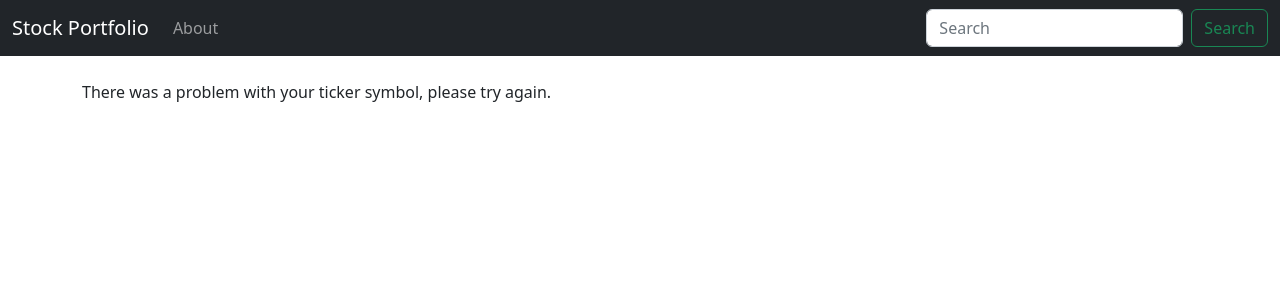
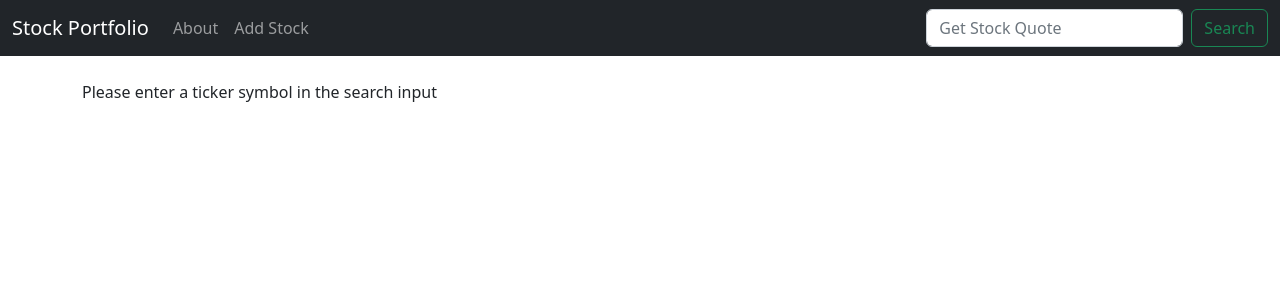
Before and after one commit to Eric-Souza/django-stock-market, a Django app: page / in a window 1280 px wide. Shown: the top 300 px of the page. Run offline with Django 3.2, Linux system fonts and the light colour scheme; data that the repository does not hold is empty.

Commit message:
feat: :sparkles: search field developed and stock model created

```diff
--- a/stock_market_app/quotes/models.py
+++ b/stock_market_app/quotes/models.py
@@ -1,3 +1,7 @@
 from django.db import models
 
-# Create your models here.
+class Stock(models.Model):
+  ticker = models.CharField(max_length=10)
+
+  def __str__(self):
+    return self.ticker
--- /dev/null
+++ b/stock_market_app/quotes/templates/add_stock.html
@@ -0,0 +1,6 @@
+{% extends 'base.html' %}
+{% block content %}
+
+  <h1>Add stock</h1>
+
+{% endblock %}
--- a/stock_market_app/quotes/templates/base.html
+++ b/stock_market_app/quotes/templates/base.html
@@ -31,14 +31,23 @@
             <li class="nav-item">
               <a class="nav-link" href="{% url 'about' %}">About</a>
             </li>
+
+            <li class="nav-item">
+              <a class="nav-link" href="{% url 'add_stock' %}">Add Stock</a>
+            </li>
           </ul>
-          <form class="d-flex" role="search">
+
+          <form action="{% url 'home' %}" class="d-flex" role="search" method="POST">
+            {% csrf_token %}
+
             <input
               class="form-control me-2"
               type="search"
-              placeholder="Search"
+              placeholder="Get Stock Quote"
               aria-label="Search"
+              name="ticker"
             />
+
             <button class="btn btn-outline-success" type="submit">
               Search
             </button>
--- a/stock_market_app/quotes/templates/home.html
+++ b/stock_market_app/quotes/templates/home.html
@@ -1,6 +1,9 @@
 {% extends 'base.html' %}
+{% block content %}
 
-{% block content %}
+{% if ticker %}
+  {{ ticker }}
+{% endif %}
 
   {% if api %}
     {% if api == 'Error...' %}
@@ -18,7 +21,6 @@
     {% endif %}
 
   {%else%}
-    Something else
 
   {% endif %}
 
--- a/stock_market_app/quotes/urls.py
+++ b/stock_market_app/quotes/urls.py
@@ -4,4 +4,5 @@ from . import views
 urlpatterns = [
   path('', views.home, name="home"),
   path('about', views.about, name="about"),
+  path('add_stock', views.add_stock, name="add_stock"),
 ]
--- a/stock_market_app/quotes/views.py
+++ b/stock_market_app/quotes/views.py
@@ -2,20 +2,31 @@ from django.shortcuts import render
 
 def home(request):
   # iexcloud key: pk_29b131419c054b429aa9bf1f49b93cf6
+
   import requests
   import json
 
-  api_request = requests.get(
-    "https://cloud.iexapis.com/stable/stock/aapl/quote?token=pk_29b131419c054b429aa9bf1f49b93cf6"
-  )
+  if request.method == 'POST':
+    ticker = request.POST['ticker']
 
-  try:
-    api = json.loads(api_request.content)
-  except Exception as e:
-    api = "Error..."
+    api_request = requests.get(
+      "https://cloud.iexapis.com/stable/stock/" + ticker + "/quote?token=pk_29b131419c054b429aa9bf1f49b93cf6"
+    )
 
-  return render(request, 'home.html', {'api': api})
+    try:
+      api = json.loads(api_request.content)
+    except Exception as e:
+      api = "Error..."
+
+    return render(request, 'home.html', {'api': api})
+
+  else:
+    return render(request, 'home.html', {'ticker': 'Please enter a ticker symbol in the search input'})
 
 
 def about(request):
   return render(request, 'about.html', {})
+
+
+def add_stock(request):
+  return render(request, 'add_stock.html', {})
```
